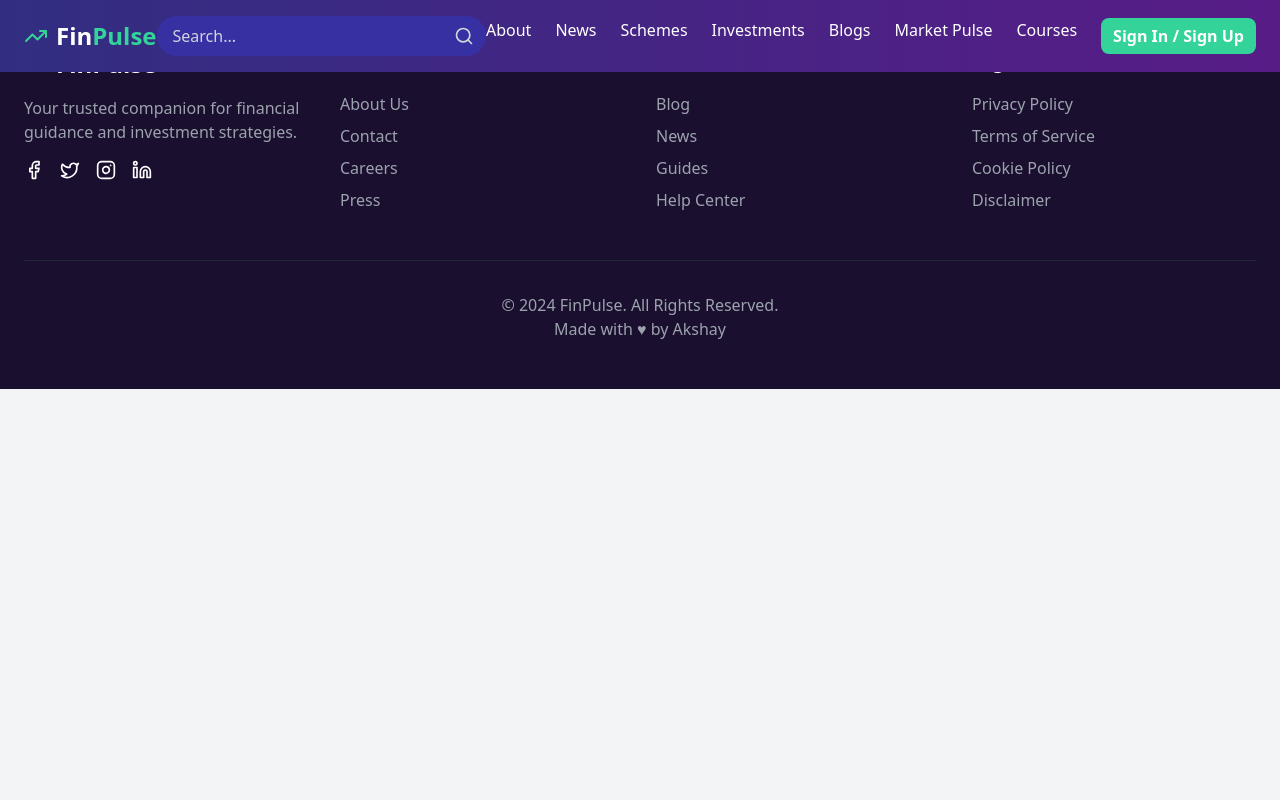
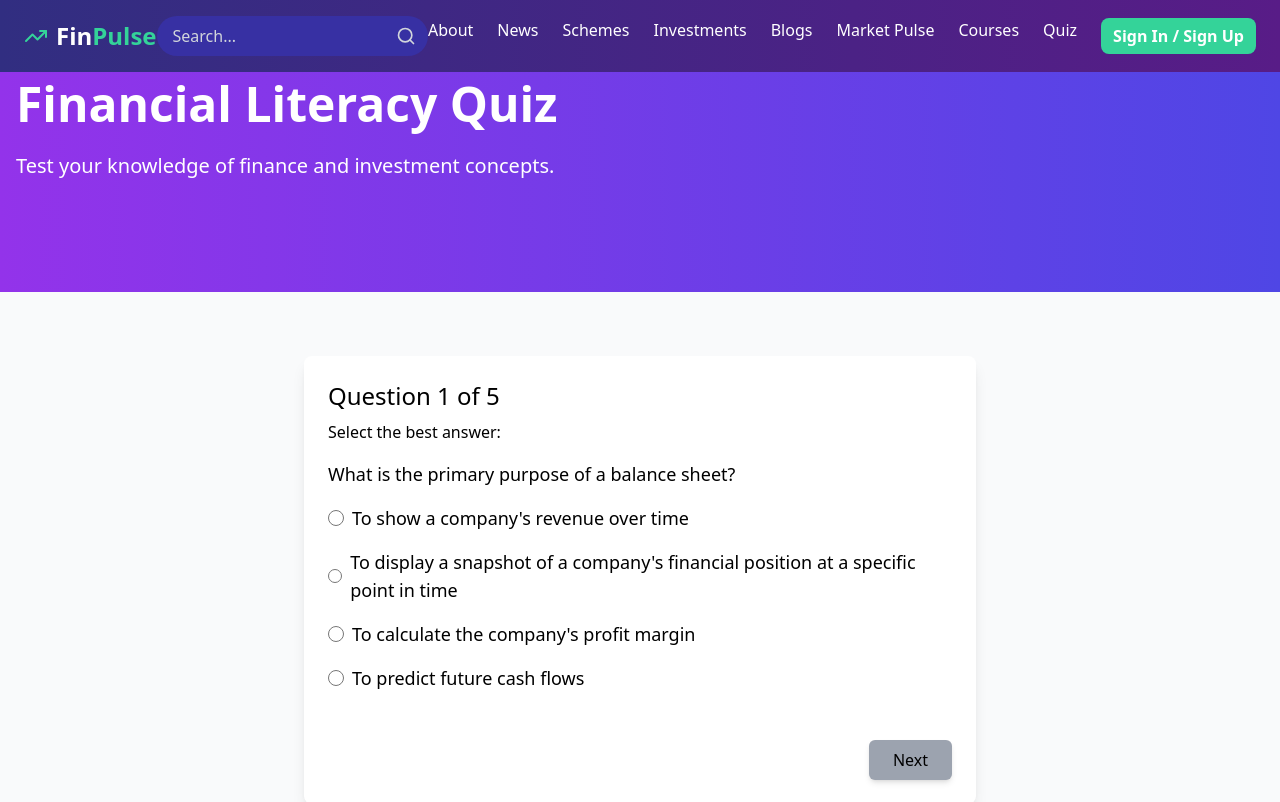
Before and after one commit to akshay0611/FinPulse, a React (Vite) app in the folder frontend/: page /quiz in a window 1280 px wide. Shown: the top 802 px of the page. Built offline with nearby package versions, Linux system fonts and the light colour scheme; no server answers.

Commit message:
Added quiz

```diff
--- a/frontend/src/App.tsx
+++ b/frontend/src/App.tsx
@@ -28,6 +28,7 @@ import TermsOfService from './pages/Terms-Of-Service';
 import CookiePolicy from './pages/Cookie-Policy';
 import Disclaimer from './pages/Disclaimer';
 import Courses from './pages/Courses';
+import Quiz from './pages/Quiz';
 
 function App() {
   return (
@@ -64,6 +65,7 @@ function App() {
           <Route path="/cookie-policy" element={<CookiePolicy />} />
           <Route path="/disclaimer" element={<Disclaimer />} />
           <Route path="/courses" element={<Courses />} />
+          <Route path="/quiz" element={<Quiz />} />
         </Routes>
         <Footer />
         <ScrollToTopButton />
--- a/frontend/src/components/Navbar.tsx
+++ b/frontend/src/components/Navbar.tsx
@@ -51,6 +51,7 @@ const Navbar = () => {
           <Link to="/blog" className="hover:text-emerald-400 transition-all duration-200 ease-in-out">Blogs</Link>
           <Link to="/market-pulse" className="hover:text-emerald-400 transition-all duration-200 ease-in-out">Market Pulse</Link>
           <Link to="/courses" className="hover:text-emerald-400 transition-all duration-200 ease-in-out">Courses</Link>
+          <Link to="/quiz" className="hover:text-emerald-400 transition-all duration-200 ease-in-out">Quiz</Link>
           <Link to="/signin-signup">
             <button className="bg-emerald-400 px-3 py-1.5 rounded-lg text-white-200 font-bold hover:bg-emerald-500 transition-all duration-200 ease-in-out">
               Sign In / Sign Up
--- /dev/null
+++ b/frontend/src/pages/Quiz.tsx
@@ -0,0 +1,184 @@
+import React, { useState } from 'react';
+import Navbar from '../components/Navbar';
+import { motion, AnimatePresence } from 'framer-motion';
+
+const quizQuestions = [
+  {
+    question: "What is the primary purpose of a balance sheet?",
+    options: [
+      "To show a company's revenue over time",
+      "To display a snapshot of a company's financial position at a specific point in time",
+      "To calculate the company's profit margin",
+      "To predict future cash flows"
+    ],
+    correctAnswer: 1
+  },
+  {
+    question: "Which of the following is NOT considered a liquid asset?",
+    options: [
+      "Cash",
+      "Marketable securities",
+      "Accounts receivable",
+      "Real estate"
+    ],
+    correctAnswer: 3
+  },
+  {
+    question: "What does ROI stand for in finance?",
+    options: [
+      "Return on Investment",
+      "Rate of Inflation",
+      "Risk of Insolvency",
+      "Ratio of Income"
+    ],
+    correctAnswer: 0
+  },
+  {
+    question: "Which financial statement shows a company's revenues and expenses over a period of time?",
+    options: [
+      "Balance Sheet",
+      "Cash Flow Statement",
+      "Income Statement",
+      "Statement of Retained Earnings"
+    ],
+    correctAnswer: 2
+  },
+  {
+    question: "What is diversification in investment?",
+    options: [
+      "Investing all your money in one high-performing stock",
+      "Spreading investments across various financial instruments to reduce risk",
+      "Frequently buying and selling stocks",
+      "Investing only in government bonds"
+    ],
+    correctAnswer: 1
+  }
+];
+
+export default function QuizPage() {
+  const [currentQuestion, setCurrentQuestion] = useState(0);
+  const [selectedAnswer, setSelectedAnswer] = useState<number | null>(null);
+  const [score, setScore] = useState(0);
+  const [quizCompleted, setQuizCompleted] = useState(false);
+
+  const handleAnswerSelection = (answerIndex: number) => {
+    setSelectedAnswer(answerIndex);
+  };
+
+  const handleNextQuestion = () => {
+    if (selectedAnswer === quizQuestions[currentQuestion].correctAnswer) {
+      setScore(score + 1);
+    }
+
+    if (currentQuestion < quizQuestions.length - 1) {
+      setCurrentQuestion(currentQuestion + 1);
+      setSelectedAnswer(null);
+    } else {
+      setQuizCompleted(true);
+    }
+  };
+
+  const resetQuiz = () => {
+    setCurrentQuestion(0);
+    setSelectedAnswer(null);
+    setScore(0);
+    setQuizCompleted(false);
+  };
+
+  return (
+    <div className="min-h-screen flex flex-col bg-gray-50">
+      <Navbar />
+      <main className="flex-grow">
+        <section className="py-20 bg-gradient-to-r from-purple-600 to-indigo-600 text-white">
+          <div className="container mx-auto px-4">
+            <h1 className="text-4xl md:text-5xl font-bold mb-6">Financial Literacy Quiz</h1>
+            <p className="text-xl mb-8">Test your knowledge of finance and investment concepts.</p>
+          </div>
+        </section>
+
+        <section className="py-16">
+          <div className="container mx-auto px-4">
+            <div className="max-w-2xl mx-auto bg-white rounded-lg shadow-lg">
+              <div className="p-6">
+                <h2 className="text-2xl mb-2">
+                  {quizCompleted ? "Quiz Completed!" : `Question ${currentQuestion + 1} of ${quizQuestions.length}`}
+                </h2>
+                <p className="mb-4">
+                  {quizCompleted ? "Here's your result:" : "Select the best answer:"}
+                </p>
+                <AnimatePresence mode="wait">
+                  {quizCompleted ? (
+                    <motion.div
+                      key="result"
+                      initial={{ opacity: 0 }}
+                      animate={{ opacity: 1 }}
+                      exit={{ opacity: 0 }}
+                    >
+                      <p className="text-3xl font-bold text-center mb-4">
+                        Your Score: {score} / {quizQuestions.length}
+                      </p>
+                      <p className="text-center text-gray-600">
+                        {score === quizQuestions.length
+                          ? "Excellent! You're a financial expert!"
+                          : score >= quizQuestions.length / 2
+                          ? "Good job! You have a solid understanding of finance."
+                          : "Keep learning! There's room for improvement."}
+                      </p>
+                    </motion.div>
+                  ) : (
+                    <motion.div
+                      key={currentQuestion}
+                      initial={{ opacity: 0 }}
+                      animate={{ opacity: 1 }}
+                      exit={{ opacity: 0 }}
+                    >
+                      <p className="text-lg mb-4">{quizQuestions[currentQuestion].question}</p>
+                      <div className="space-y-4">
+                        {quizQuestions[currentQuestion].options.map((option, index) => (
+                          <div key={index} className="flex items-center space-x-2">
+                            <input
+                              type="radio"
+                              id={`option-${index}`}
+                              name="answer"
+                              value={index}
+                              checked={selectedAnswer === index}
+                              onChange={() => handleAnswerSelection(index)}
+                              className="h-4 w-4 text-indigo-600 focus:ring-indigo-500"
+                            />
+                            <label htmlFor={`option-${index}`} className="text-lg">{option}</label>
+                          </div>
+                        ))}
+                      </div>
+                    </motion.div>
+                  )}
+                </AnimatePresence>
+              </div>
+              <div className="flex justify-end p-6">
+                {quizCompleted ? (
+                  <button
+                    onClick={resetQuiz}
+                    className="px-6 py-2 bg-blue-600 text-white rounded-md shadow-md hover:bg-blue-700 focus:outline-none"
+                  >
+                    Restart Quiz
+                  </button>
+                ) : (
+                  <button
+                    onClick={handleNextQuestion}
+                    disabled={selectedAnswer === null}
+                    className={`px-6 py-2 rounded-md shadow-md focus:outline-none ${
+                      selectedAnswer === null
+                        ? "bg-gray-400 cursor-not-allowed"
+                        : "bg-indigo-600 text-white hover:bg-indigo-700"
+                    }`}
+                  >
+                    {currentQuestion === quizQuestions.length - 1 ? "Finish" : "Next"}
+                  </button>
+                )}
+              </div>
+            </div>
+          </div>
+        </section>
+      </main>
+    </div>
+  );
+}
```
